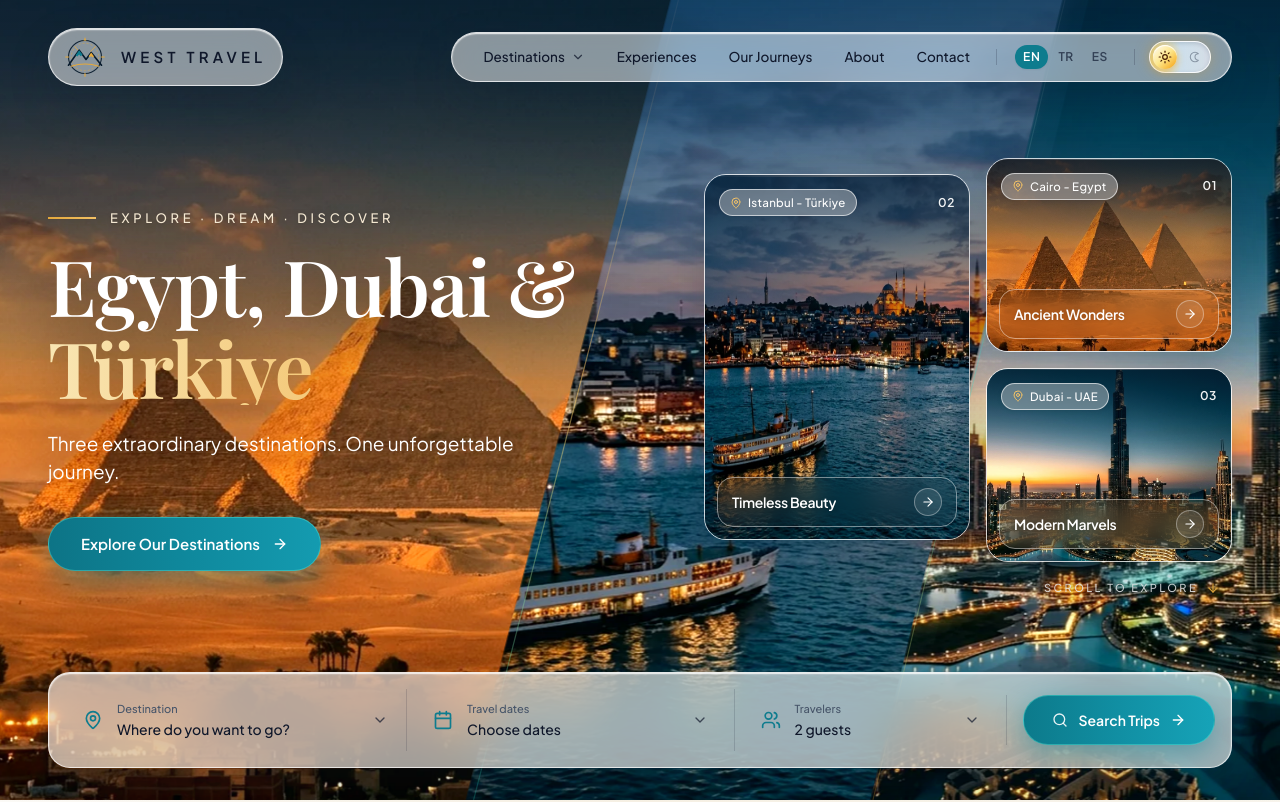
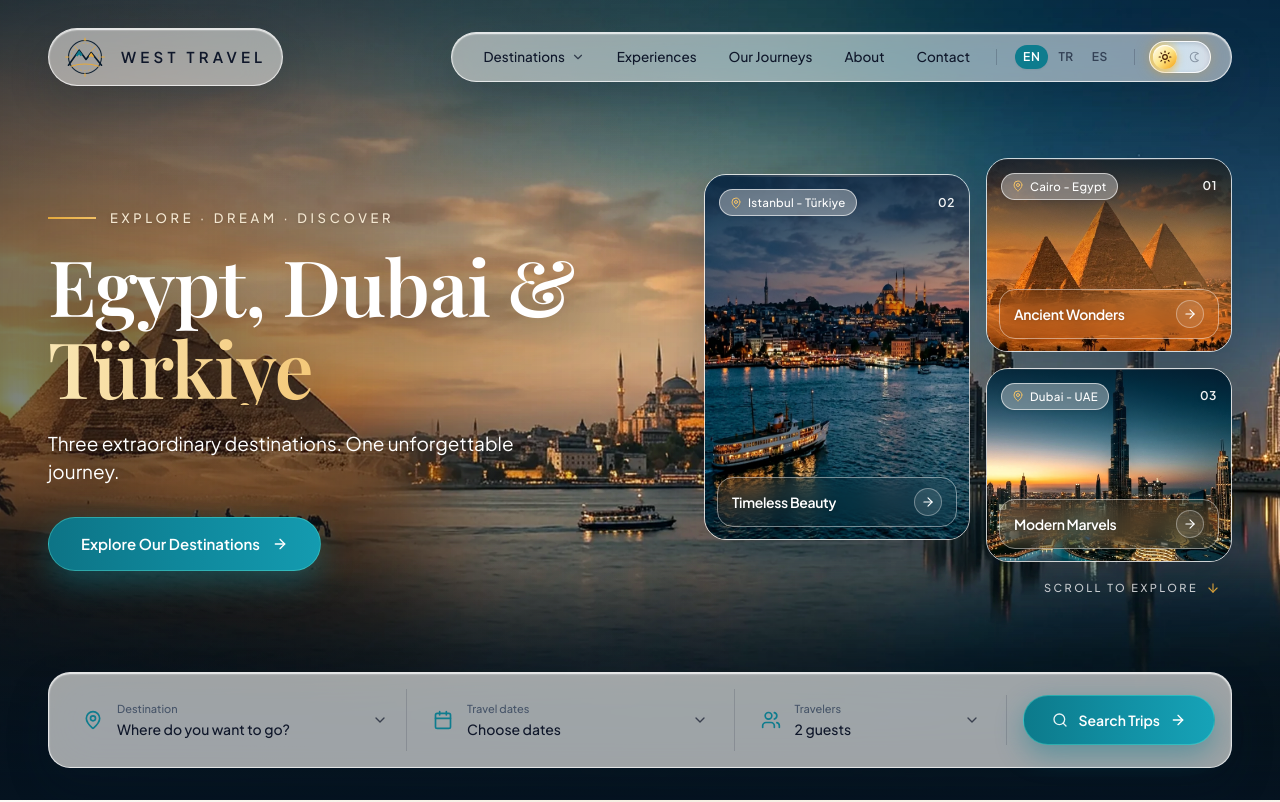
Before and after one commit to codetic061-art/west-travel-nextjs, a Next.js app: page / in a window 1280 px wide. Shown: the top 802 px of the page. Built offline with nearby package versions, Linux system fonts and the light colour scheme.

Commit message:
feat(hero): single cohesive panorama replaces sliced composition

```diff
--- a/src/components/hero/PanoramicBackground.tsx
+++ b/src/components/hero/PanoramicBackground.tsx
@@ -5,17 +5,7 @@ import Image from "next/image";
 import { DESTINATIONS_CONFIG, type DestinationId } from "@/config/destinations";
 import { useHero } from "./HeroProvider";
 
-/**
- * Recreates the reference's dramatic three-destination diagonal panoramic composition:
- * - Left Slice: Egypt (Giza Pyramids & golden sunset over desert palms)
- * - Center Diagonal Slice: Türkiye (Istanbul Blue Mosque & illuminated Bosphorus ferry)
- * - Right Slice: Dubai (Burj Khalifa & glowing modern skyline)
- *
- * When a destination card is selected, smoothly crossfades to that destination's
- * full-bleed high-resolution poster image and lazy-loads only the selected
- * destination's muted, inline, looping background video (respecting prefers-reduced-motion
- * and mobile data-saver preferences).
- */
+/** One continuous panorama; destination posters and lazy videos crossfade above it. */
 export function PanoramicBackground() {
   const { t, theme, activeDestination } = useHero();
   const [pointerOffset, setPointerOffset] = useState({ x: 0, y: 0 });
@@ -84,9 +74,6 @@ export function PanoramicBackground() {
   }, [activeDestination, shouldPlayVideo]);
 
   const isLight = theme === "light";
-  const egypt = DESTINATIONS_CONFIG.find((d) => d.id === "egypt")!;
-  const turkiye = DESTINATIONS_CONFIG.find((d) => d.id === "turkiye")!;
-  const dubai = DESTINATIONS_CONFIG.find((d) => d.id === "dubai")!;
   const activeConfig = activeDestination
     ? DESTINATIONS_CONFIG.find((d) => d.id === activeDestination) ?? null
     : null;
@@ -104,125 +91,29 @@ export function PanoramicBackground() {
       data-video-playing={isVideoVisible ? "true" : "false"}
       className="pointer-events-none absolute inset-0 overflow-hidden select-none bg-[#04111D]"
     >
-      {/* 1. Base Three-Destination Diagonal Panoramic Composition */}
       <div
         className={`relative h-full w-full transition-opacity duration-700 ease-out ${
           activeDestination ? "opacity-25" : "opacity-100"
         } ${isLight ? "brightness-[1.06] saturate-[1.04]" : "brightness-100"}`}
       >
-        {/* Left Panoramic Zone — EGYPT (Giza Pyramids & Golden Sunset Sky) */}
         <div
-          className="absolute inset-y-0 left-0 w-full md:w-[56%] transition-transform duration-700 ease-out"
+          className="absolute inset-0 transition-transform duration-700 ease-out motion-reduce:transition-none"
           style={{
             transform: reducedMotion
               ? undefined
-              : `translate3d(${pointerOffset.x * -0.4}px, ${pointerOffset.y * -0.3}px, 0) scale(1.02)`,
+              : `translate3d(${pointerOffset.x * -0.4}px, ${pointerOffset.y * -0.3}px, 0) scale(1.03)`,
           }}
         >
+          {/* Narrow crops favor the pyramids and mosque rather than the far-right skyline. */}
           <Image
-            src={egypt.heroImageWebp}
-            alt={t.destinations.egypt.imageAlt}
+            src="/images/west-travel/hero-panorama.webp"
+            alt=""
             fill
             priority
-            sizes="(max-width: 768px) 100vw, 56vw"
-            className="object-cover"
-            style={{ objectPosition: egypt.sliceObjectPosition }}
+            sizes="100vw"
+            className="object-cover object-[30%_60%] md:object-[center_58%]"
           />
         </div>
-
-        {/* Center Diagonal Zone — TÜRKİYE (Istanbul Mosque Skyline & Illuminated Bosphorus Ferry) */}
-        <div
-          className="hidden md:block absolute inset-0 transition-transform duration-700 ease-out"
-          style={{
-            clipPath: "polygon(52.5% 0%, 84.5% 0%, 69.5% 100%, 36.5% 100%)",
-            WebkitMaskImage:
-              "linear-gradient(106deg, transparent 34%, rgba(0,0,0,0.92) 41%, black 45%, black 75%, rgba(0,0,0,0.9) 80%, transparent 86%)",
-            maskImage:
-              "linear-gradient(106deg, transparent 34%, rgba(0,0,0,0.92) 41%, black 45%, black 75%, rgba(0,0,0,0.9) 80%, transparent 86%)",
-            transform: reducedMotion
-              ? undefined
-              : `translate3d(${pointerOffset.x * 0.2}px, ${pointerOffset.y * -0.2}px, 0) scale(1.02)`,
-          }}
-        >
-          <div className="absolute inset-y-0 left-[31%] w-[56%]">
-            <Image
-              src={turkiye.heroImageWebp}
-              alt={t.destinations.turkiye.imageAlt}
-              fill
-              priority
-              sizes="56vw"
-              className="object-cover"
-              style={{ objectPosition: turkiye.sliceObjectPosition }}
-            />
-          </div>
-        </div>
-
-        {/* Right Panoramic Zone — DUBAI (Burj Khalifa & Blue-Hour Waterfront Skyline) */}
-        <div
-          className="hidden md:block absolute inset-0 transition-transform duration-700 ease-out"
-          style={{
-            clipPath: "polygon(82.5% 0%, 100% 0%, 100% 100%, 67.5% 100%)",
-            WebkitMaskImage:
-              "linear-gradient(106deg, transparent 65%, rgba(0,0,0,0.9) 71%, black 76%, black 100%)",
-            maskImage:
-              "linear-gradient(106deg, transparent 65%, rgba(0,0,0,0.9) 71%, black 76%, black 100%)",
-            transform: reducedMotion
-              ? undefined
-              : `translate3d(${pointerOffset.x * 0.45}px, ${pointerOffset.y * 0.25}px, 0) scale(1.02)`,
-          }}
-        >
-          <div className="absolute inset-y-0 left-[58%] w-[42%]">
-            <Image
-              src={dubai.heroImageWebp}
-              alt={t.destinations.dubai.imageAlt}
-              fill
-              priority
-              sizes="42vw"
-              className="object-cover"
-              style={{ objectPosition: dubai.sliceObjectPosition }}
-            />
-          </div>
-        </div>
-
-        {/* Aligned Architectural Diagonal Seam Lines (SVG matches exact polygon percentages at every aspect ratio) */}
-        <svg
-          viewBox="0 0 100 100"
-          preserveAspectRatio="none"
-          className="hidden md:block absolute inset-0 h-full w-full pointer-events-none"
-        >
-          <defs>
-            <linearGradient id="seam-gold" x1="0%" y1="0%" x2="0%" y2="100%">
-              <stop offset="0%" stopColor="#94A3B8" stopOpacity="0.18" />
-              <stop offset="48%" stopColor="#F4C266" stopOpacity="0.52" />
-              <stop offset="100%" stopColor="#2DD4BF" stopOpacity="0.22" />
-            </linearGradient>
-            <linearGradient id="seam-teal" x1="0%" y1="0%" x2="0%" y2="100%">
-              <stop offset="0%" stopColor="#94A3B8" stopOpacity="0.16" />
-              <stop offset="50%" stopColor="#5EEAD4" stopOpacity="0.40" />
-              <stop offset="100%" stopColor="#E5A93C" stopOpacity="0.24" />
-            </linearGradient>
-          </defs>
-          {/* Seam 1: Egypt -> Türkiye */}
-          <line
-            x1="53"
-            y1="0"
-            x2="37"
-            y2="100"
-            stroke="url(#seam-gold)"
-            strokeWidth="1.2"
-            vectorEffect="non-scaling-stroke"
-          />
-          {/* Seam 2: Türkiye -> Dubai */}
-          <line
-            x1="83.2"
-            y1="0"
-            x2="68.2"
-            y2="100"
-            stroke="url(#seam-teal)"
-            strokeWidth="1.1"
-            vectorEffect="non-scaling-stroke"
-          />
-        </svg>
       </div>
 
       {/* 2. Interactive Destination Spotlight Poster & Lazy Video Crossfade Layer */}
@@ -274,22 +165,18 @@ export function PanoramicBackground() {
         </div>
       )}
 
-      {/* 3. Carefully Tuned Atmospheric Readability Overlays (Dark & Light Mode) */}
+      {/* Localized scrims leave the shared sky and landmark band luminous. */}
       <div
-        className={`absolute inset-0 z-20 transition-colors duration-500 ${
-          isLight
-            ? "bg-gradient-to-r from-[#051524]/78 via-[#071D30]/32 to-[#061828]/42"
-            : "bg-gradient-to-r from-[#04101C]/88 via-[#061829]/36 to-[#041220]/64"
-        }`}
+        className="absolute inset-0 z-20 transition-colors duration-500"
+        style={{ background: `linear-gradient(90deg, rgba(4,17,29,${isLight ? 0.52 : 0.62}) 0%, rgba(4,17,29,0.18) 36%, transparent 58%)` }}
       />
-
-      {/* Top & Bottom Vignette Scrims for Navbar and Booking Bar */}
       <div
-        className={`absolute inset-0 z-20 ${
-          isLight
-            ? "bg-gradient-to-b from-[#051422]/45 via-transparent to-[#051422]/68"
-            : "bg-gradient-to-b from-[#030E18]/72 via-transparent to-[#030E18]/88"
-        }`}
+        className="absolute inset-x-0 top-0 z-20 h-[24%]"
+        style={{ background: `linear-gradient(to bottom, rgba(4,17,29,${isLight ? 0.28 : 0.36}), transparent)` }}
+      />
+      <div
+        className="absolute inset-x-0 bottom-0 z-20 h-[30%]"
+        style={{ background: "linear-gradient(to bottom, transparent, #051320)" }}
       />
     </div>
   );
```
